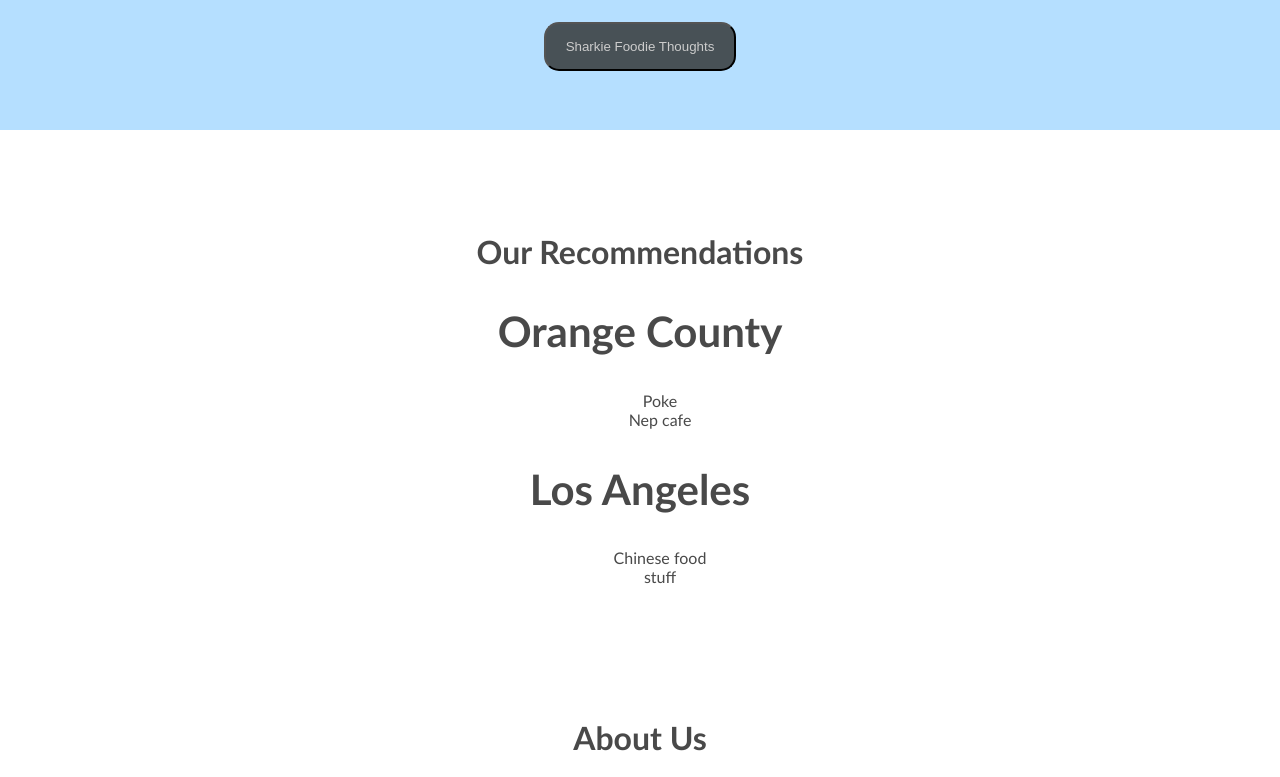
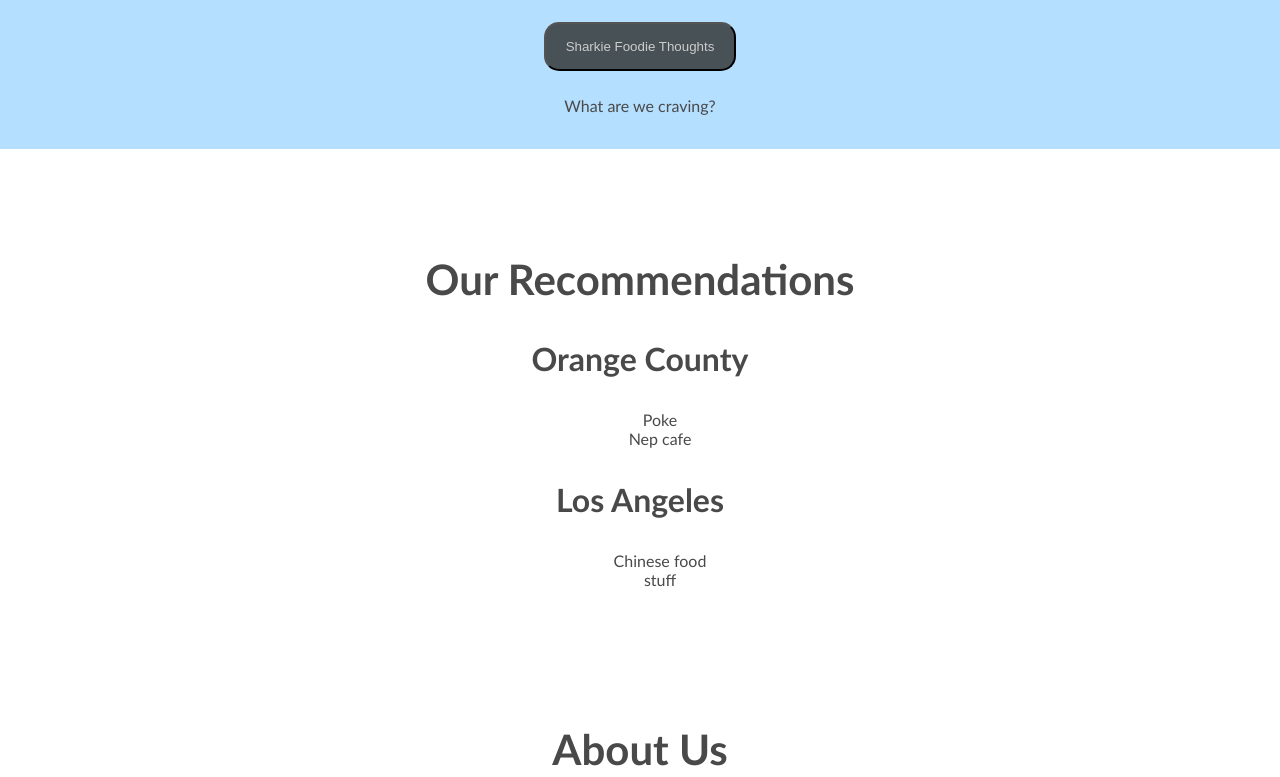
Before and after one commit to lbzfran/mh-foodrec, a plain HTML site: page index.html in a window 1280 px wide. Shown: the part 750-1527 px from the top of the page. Drawn offline with nearby package versions, Linux system fonts and the light colour scheme.

Commit message:
added xhat box element

```diff
--- a/index.html
+++ b/index.html
@@ -35,20 +35,30 @@
             <p>Let Sharkie think of some food reccomendations!</p>
 
             <button class="bot-button">Sharkie Foodie Thoughts</button>
+            <div class="sharkie-chat">
+              <!-- <form action="/action_page.php" class="container">
+                <p class="sharkie-box">Where</p>
+              </form> -->
+              <div class="chat-area">
+                <div class="income-msg">
+                  <span class="msg">What are we craving?</span>
+                </div>
+              </div>
+            </div>
         </div>
 
         <br>
 
         <div id="our-recs">
-            <h3>Our Recommendations</h3s>
+            <h2>Our Recommendations</h2>
 
-            <h2>Orange County</h2>
+            <h3>Orange County</h3>
             <ul class="our-rec-list">
                 <li>Poke</li>
                 <li>Nep cafe</li>
             </ul>
 
-            <h2>Los Angeles</h2>
+            <h3>Los Angeles</h3>
             <ul class="our-rec-list">
                 <li>Chinese food</li>
                 <li>stuff</li>
@@ -56,7 +66,7 @@
         </div>
 
         <div id="about-us">
-            <h3>About Us</h3>
+            <h2>About Us</h2>
             <div class="team">
                 <div class="team-member">
                     <!-- <img> -->
```
